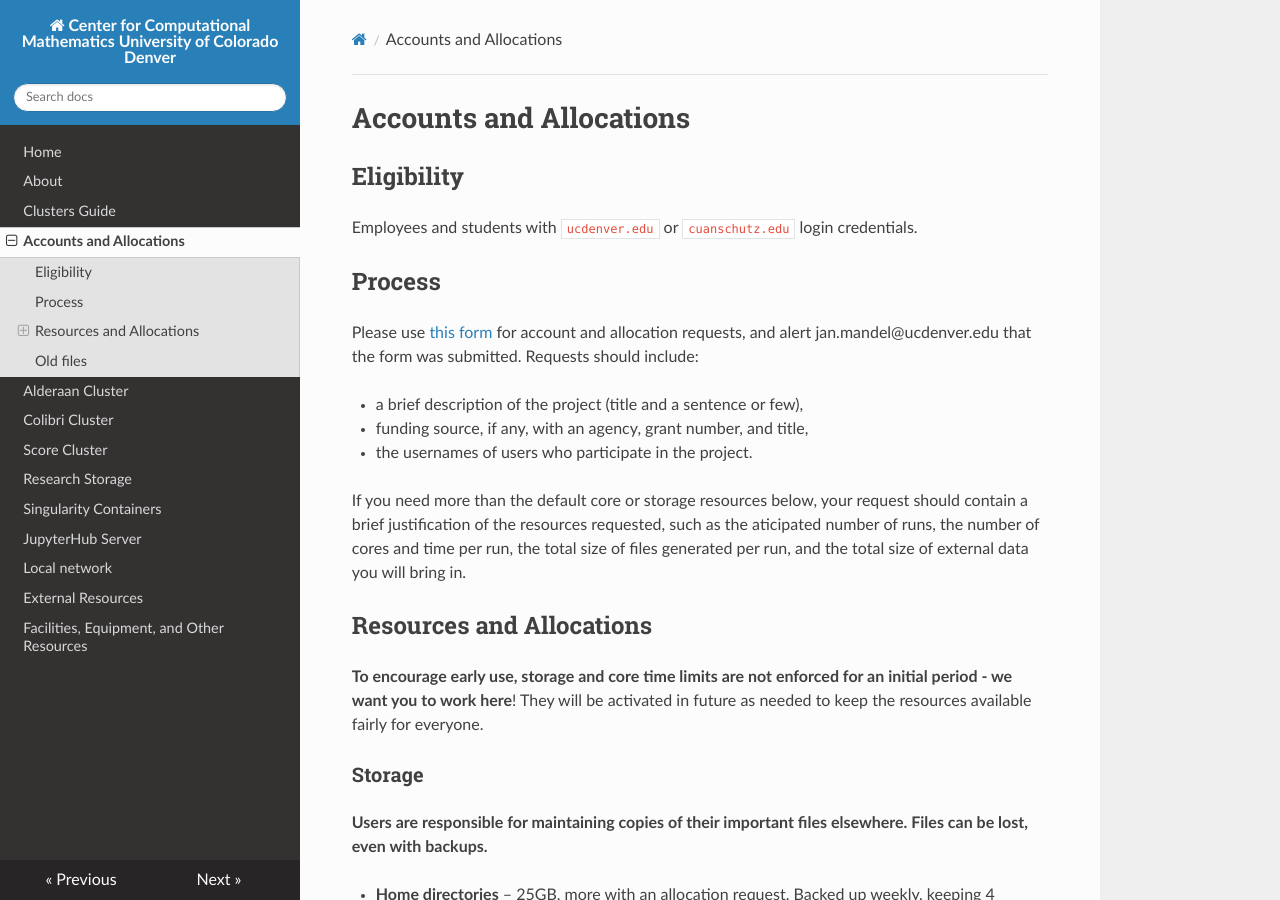
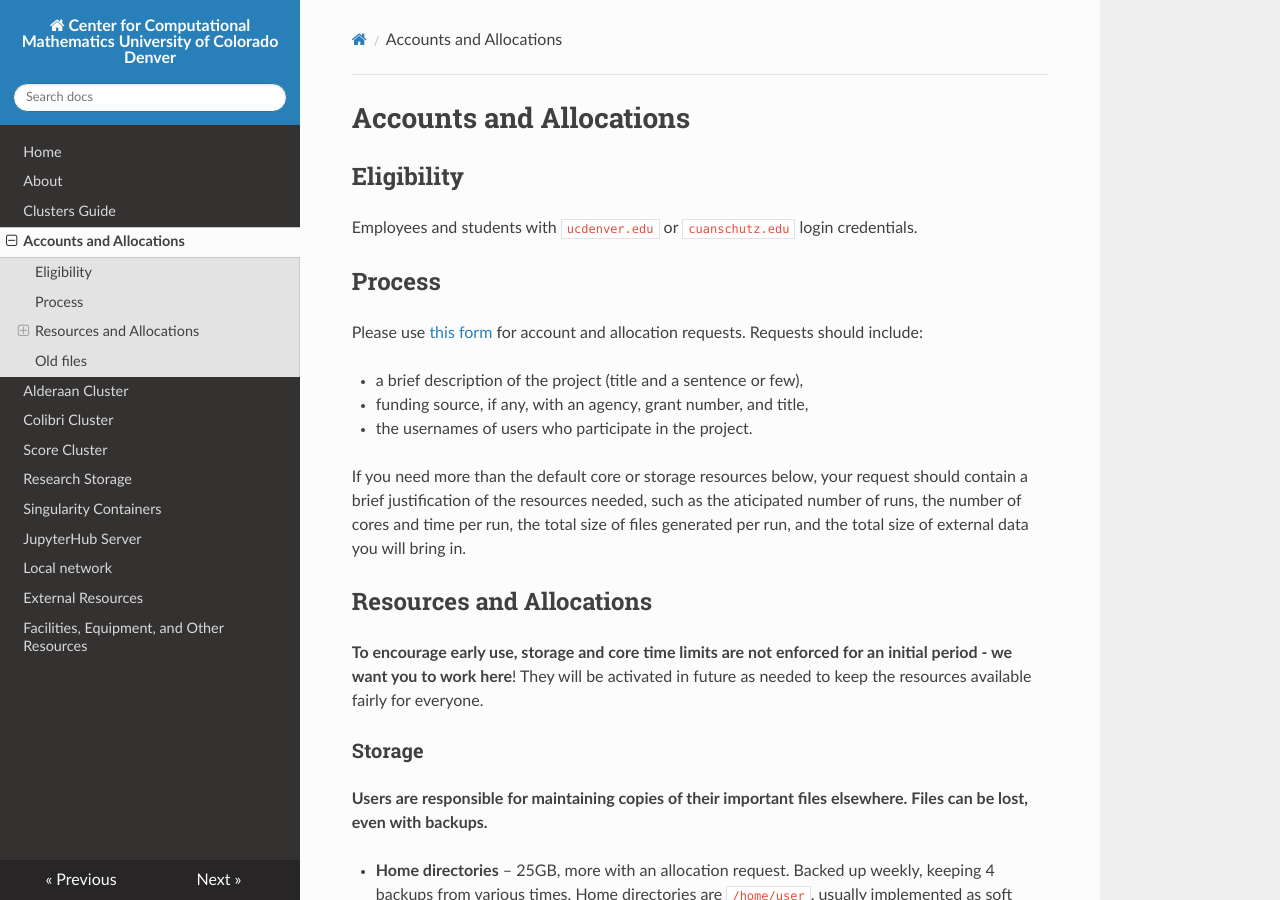
Before and after one commit to ccmucdenver/ccm-docs, an MkDocs documentation site: the page built from docs/allocations.md, in a window 1280 px wide and 900 px high. Built offline with MkDocs 1.6.1, drawn with Linux system fonts in a browser that asks for light colours; nearby versions of some CDN libraries.

Commit message:
Update allocations.md

```diff
--- a/docs/allocations.md
+++ b/docs/allocations.md
@@ -2,13 +2,13 @@
 ## Eligibility
 Employees and students with `ucdenver.edu` or `cuanschutz.edu` login credentials.
 ## Process
-Please use [this form](https://forms.office.com/r/GQ9ef7ei4i) for account and allocation requests, and alert jan.mandel@ucdenver.edu that the form was submitted. Requests should include:
+Please use [this form](https://forms.office.com/r/GQ9ef7ei4i) for account and allocation requests. Requests should include:
 
 * a brief description of the project (title and a sentence or few),
 * funding source, if any, with an agency, grant number, and title,
 * the usernames of users who participate in the project.
 
-If you need more than the default core or storage resources below, your request should contain a brief justification of the resources requested, such as the aticipated number of runs, the number of cores and time per run, the total size of files generated per run, and the total size of external data you will bring in.
+If you need more than the default core or storage resources below, your request should contain a brief justification of the resources needed, such as the aticipated number of runs, the number of cores and time per run, the total size of files generated per run, and the total size of external data you will bring in.
 
 ## Resources and Allocations
 **To encourage early use, storage and core time limits are not enforced for an initial period - we want you to work here**! They will be activated in future as needed to keep the resources available fairly for everyone.
```
